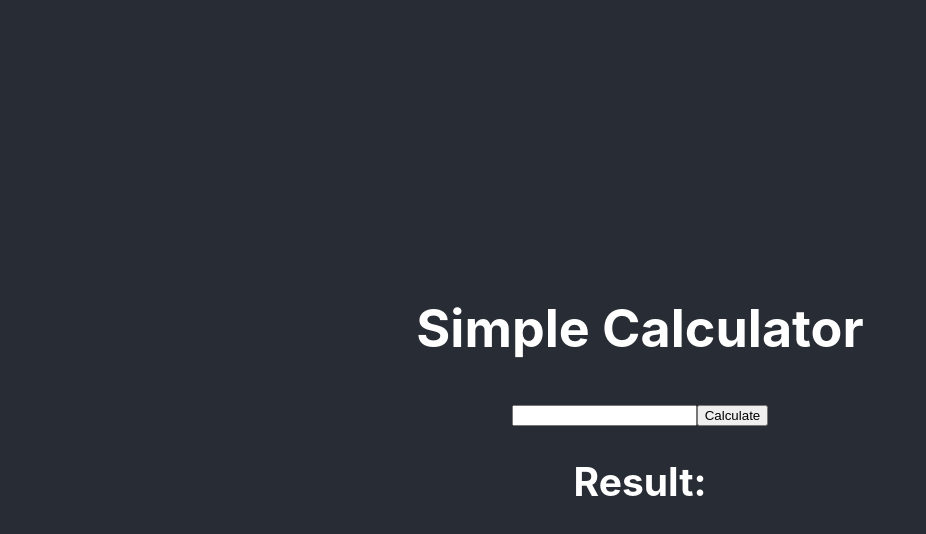
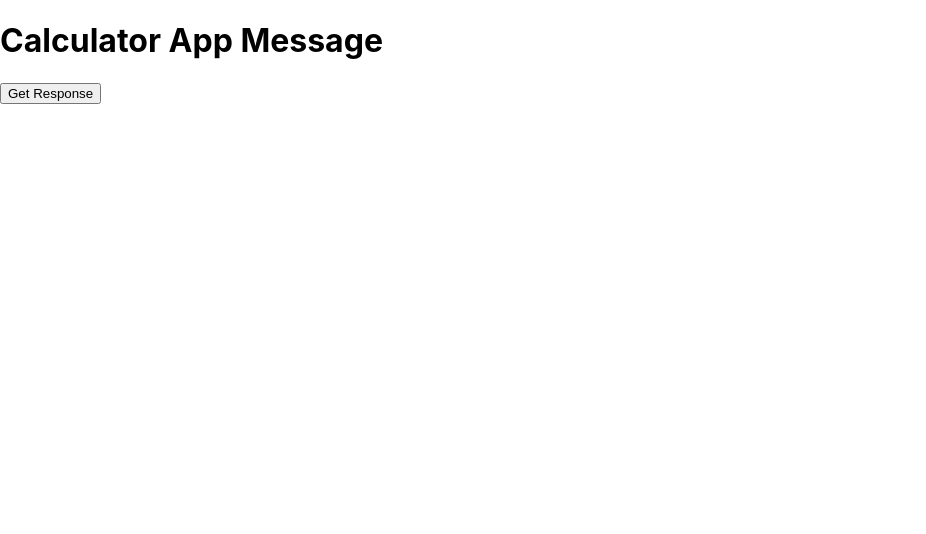
Before and after one commit to NisargaBasavarajuu/simple_calculator_reactjs_, a React (Create React App) app in the folder frontend/: page / in a window 1280 px wide. Shown: the top 534 px of the page, without its empty margins (0-926 px from the left). Built offline with nearby package versions, Linux system fonts and the light colour scheme.

Commit message:
Update App.js

```diff
--- a/frontend/src/App.js
+++ b/frontend/src/App.js
@@ -1,38 +1,24 @@
 import React, { useState } from 'react';
-import './App.css';
 
 function App() {
-  const [expression, setExpression] = useState('');
-  const [result, setResult] = useState('');
+  const [message, setMessage] = useState('');
 
-  const handleChange = (event) => {
-    setExpression(event.target.value);
-  };
-
-  const handleSubmit = async (event) => {
-    event.preventDefault();
+  const fetchData = async () => {
     try {
-      const response = await fetch(`http://16.171.38.33:8000/`);
+      const response = await fetch('http://127.0.0.1:8000/');
       const data = await response.json();
-      if (data.error) {
-        setResult("Error: " + data.error);
-      } else {
-        setResult(data.result);
-      }
+      setMessage(data.message);
     } catch (error) {
-      setResult("Error: " + error.message);
+      console.error('Error fetching data:', error);
     }
   };
 
   return (
     <div className="App">
       <header className="App-header">
-        <h1>Simple Calculator</h1>
-        <form onSubmit={handleSubmit}>
-          <input type="text" value={expression} onChange={handleChange} />
-          <button type="submit">Calculate</button>
-        </form>
-        <h2>Result: {result}</h2>
+        <h1>Calculator App Message</h1>
+        <button onClick={fetchData}>Get Response</button>
+        <p>{message}</p>
       </header>
     </div>
   );
```
